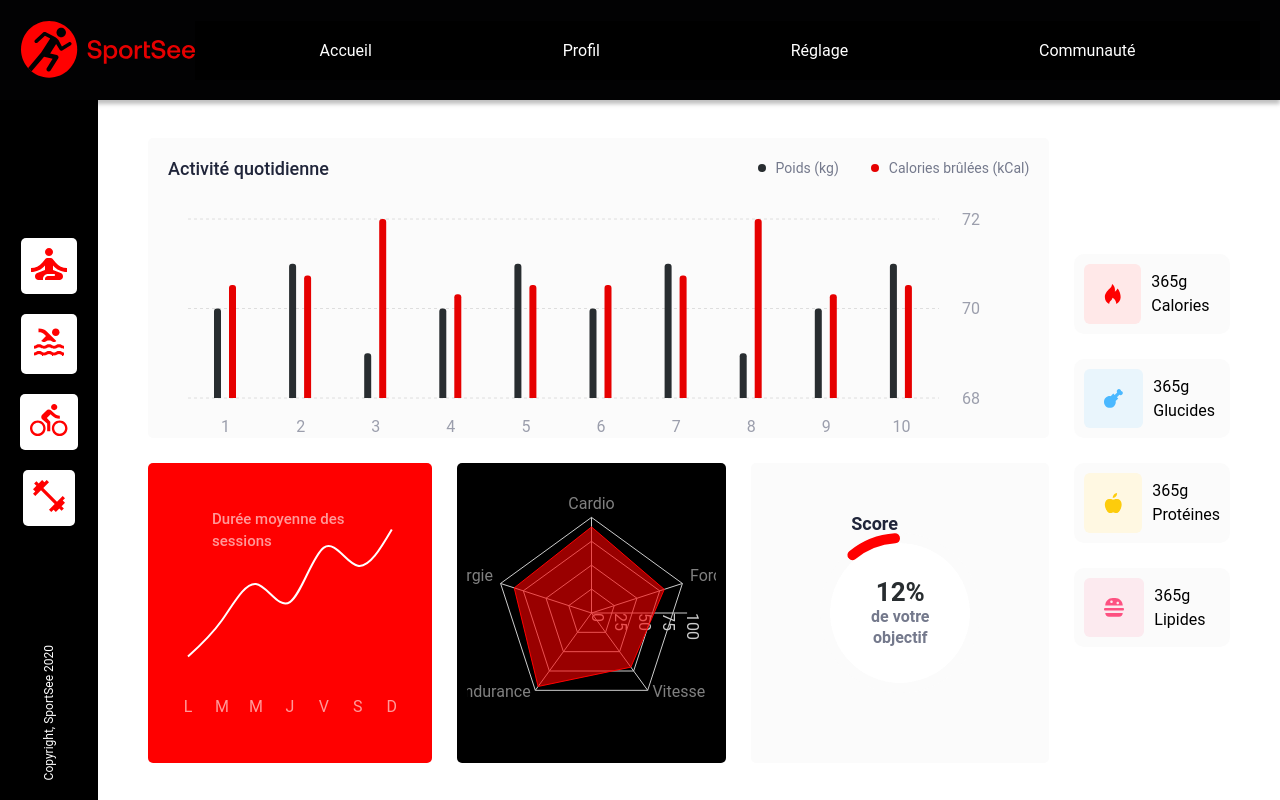
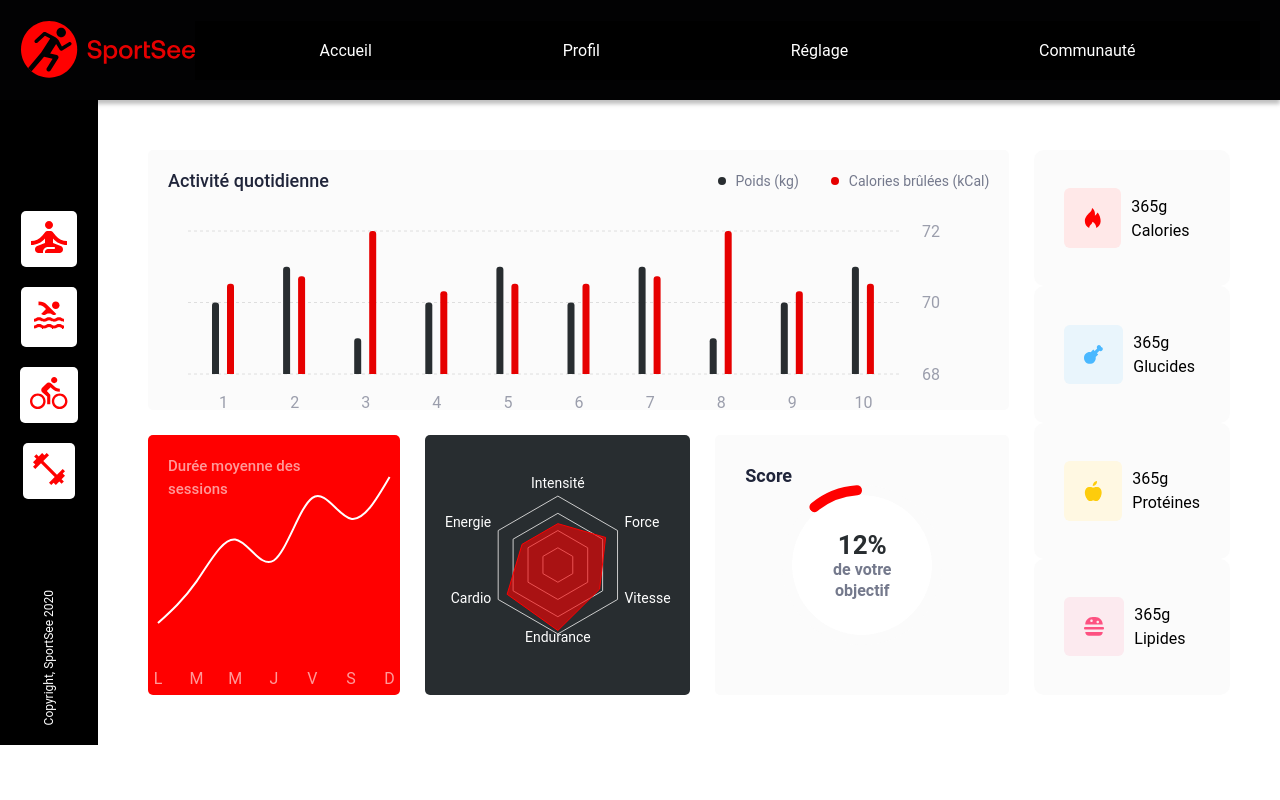
Before and after one commit to matteobruccoleri/SportSee, a React (Vite) app: page / in a window 1280 px wide. Built offline with nearby package versions, Linux system fonts and the light colour scheme.

Commit message:
feat: maj style chart

```diff
--- a/src/App.css
+++ b/src/App.css
@@ -8,7 +8,7 @@
 
 
 html, body, #root {
-  height: 100%;
+  height: auto;
 }
 
 #root {
--- a/src/components/BarChart.jsx
+++ b/src/components/BarChart.jsx
@@ -30,7 +30,7 @@ import {
       background-color: #FBFBFB;
       padding: 20px;
       width: 100%;
-      height: 300px;
+      height: 260px;
       border-radius: 5px;
   `;
 
@@ -84,7 +84,7 @@ import {
           alignItems:"center",
           gap: '25px',
           backgroundColor: '#E60000',
-          padding: '20px',
+          padding: '20px 10px',
           color: 'white',
           fontSize: '12px'
         }}>
@@ -158,7 +158,10 @@ import {
                               orientation="left"
                               hide={true}
                           />
-                          <Tooltip content={<CustomTooltip />} />
+                          <Tooltip
+                            content={<CustomTooltip />}
+                            cursor={{ fill: '#C4C4C480' }}
+                            />
                           <Bar
                               yAxisId="right"
                               dataKey="Poids"
--- a/src/components/LineChart.jsx
+++ b/src/components/LineChart.jsx
@@ -1,3 +1,4 @@
+import React from 'react';
 import { LineChart, Line, XAxis, YAxis, Tooltip, ResponsiveContainer, Legend, Rectangle } from "recharts";
 import styled from "styled-components";
 import PropTypes from 'prop-types';
@@ -12,16 +13,13 @@ const data = [
   { day: "D", Duration: 65 }
 ];
 
-const LineChartWrapper = styled.div`
+const ChartContainer = styled.div`
   background-color: #FF0000;
-  padding: 30px 20px;
+  border-radius: 5px;
   width: 100%;
-  height: 300px;
-  border-radius: 5px;
+  height: 260px;
   position: relative;
 `;
-
-
 
 const CustomTooltip = styled.div`
   background-color: white;
@@ -30,17 +28,28 @@ const CustomTooltip = styled.div`
   color: black;
 `;
 
+const LegendText = styled.div`
+  color: rgba(255, 255, 255, 0.6);
+  font-size: 15px;
+  font-weight: 500;
+  position: absolute;
+  top: 20px;
+  left: 20px;
+  width: 150px;
+  line-height: 1.5;
+`;
+
 const CustomCursor = (props) => {
-  const { points, width, height } = props;
+  const { points, width = 40, height, offset = 0 } = props;
   const { x } = points[0];
 
   return (
     <Rectangle
       fill="rgba(0, 0, 0, 0.1)"
-      x={x}
+      x={x - (width / 2) + offset}
       y={0}
       width={width}
-      height={height}
+      height={height + 30}
     />
   );
 };
@@ -53,7 +62,8 @@ CustomCursor.propTypes = {
     })
   ),
   width: PropTypes.number,
-  height: PropTypes.number
+  height: PropTypes.number,
+  offset: PropTypes.number
 };
 
 const CustomizedTooltip = ({ active = false, payload = [] }) => {
@@ -77,11 +87,11 @@ CustomizedTooltip.propTypes = {
 };
 
 const SessionDurationChart = () => (
-  <LineChartWrapper>
+  <ChartContainer>
     <ResponsiveContainer width="100%" height="100%">
       <LineChart
         data={data}
-        margin={{ top: 0, right: 10, bottom: 10, left: 10 }}
+        margin={{ top: 0, right: 0, bottom: 0, left: 0 }}
       >
         <XAxis
           dataKey="day"
@@ -90,6 +100,7 @@ const SessionDurationChart = () => (
           tickLine={false}
           axisLine={false}
           padding={{ left: 10, right: 10 }}
+          interval={0}
         />
         <YAxis
           hide={true}
@@ -97,24 +108,15 @@ const SessionDurationChart = () => (
         />
         <Tooltip
           content={<CustomizedTooltip />}
-          cursor={<CustomCursor />}
+          cursor={<CustomCursor width={30} offset={1} />}
         />
         <Legend
           verticalAlign="top"
           align="left"
           content={() => (
-            <div style={{
-              color: 'rgba(255, 255, 255, 0.6)',
-              fontSize: '15px',
-              fontWeight: 500,
-              position: 'absolute',
-              top: '15px',
-              left: '34px',
-              width: '150px',
-              lineHeight: 1.5
-            }}>
+            <LegendText>
               Durée moyenne des sessions
-            </div>
+            </LegendText>
           )}
         />
         <Line
@@ -132,7 +134,7 @@ const SessionDurationChart = () => (
         />
       </LineChart>
     </ResponsiveContainer>
-  </LineChartWrapper>
+  </ChartContainer>
 );
 
 export default SessionDurationChart;
--- a/src/components/Nutrients.jsx
+++ b/src/components/Nutrients.jsx
@@ -9,15 +9,15 @@ const StyledNutrientsWrapper = styled.div`
     display: flex;
     flex-direction: column;
     align-items: center;
-    justify-content: center;
-    gap: 25px;
+    justify_content: space-between;
 `;
 const StyledNutrientWrapper = styled.div`
+    flex: 1 0 0;
     display: flex;
     align-items: center;
     justify-content: start;
     gap: 10px;
-    padding: 10px;
+    padding: 30px;
     border-radius: 10px;
     background-color:#FBFBFB;
     width: 100%;
--- a/src/components/PieChart.jsx
+++ b/src/components/PieChart.jsx
@@ -8,7 +8,7 @@ const PieChartWrapper = styled.div`
   background-color: #FBFBFB;
   padding: 30px;
   width: 100%;
-  height: 300px;
+  height: 260px;
   border-radius: 5px;
   position: relative;
 `;
@@ -18,8 +18,8 @@ const Title = styled.h2`
   font-weight: 600;
   margin: 0;
   position: absolute;
-  top: 50px;
-  left: 100px;
+  top: 30px;
+  left: 30px;
   z-index: 2;
   color: #20253A;
 `;
--- a/src/components/RadarChart.jsx
+++ b/src/components/RadarChart.jsx
@@ -4,29 +4,40 @@ import { Radar, RadarChart, PolarGrid, PolarAngleAxis, PolarRadiusAxis, Responsi
 import styled from "styled-components";
 
 const RadarChartWrapper = styled.div`
-  background-color: #000;
+  background-color: #282D30;
   width: max-content;
+  width: 100%;
+  height: 260px;
+  border-radius: 5px;
   padding: 10px;
-  width: 100%;
-  height: 300px;
-  border-radius: 5px;
 `;
 
 const data = [
-  { metric: "Cardio", value: 90 },
+  { metric: "Intensité", value: 60 },
   { metric: "Force", value: 80 },
   { metric: "Vitesse", value: 70 },
   { metric: "Endurance", value: 95 },
-  { metric: "Energie", value: 85 },
+  { metric: "Cardio", value: 85 },
+  { metric: "Energie", value: 60 },
 ];
 
 const IntensityRadarChart = () => (
   <RadarChartWrapper>
     <ResponsiveContainer width="100%" height="100%">
-    <RadarChart cx="50%" cy="50%" outerRadius="80%" data={data}>
-      <PolarGrid />
-      <PolarAngleAxis dataKey="metric" />
-      <PolarRadiusAxis />
+    <RadarChart cx="50%" cy="50%" outerRadius="60%" data={data}>
+    <PolarGrid gridType="polygon" radialLines={false} />
+        <PolarAngleAxis
+          dataKey="metric"
+          tick={{
+            fill: "#fff",
+            fontSize: 14
+          }}
+        />
+        <PolarRadiusAxis
+          tick={false}
+          domain={[0, 100]}
+          axisLine={false}
+        />
       <Radar name="Intensité" dataKey="value" stroke="#FF0000" fill="#FF0000" fillOpacity={0.6} />
     </RadarChart>
     </ResponsiveContainer>
```
